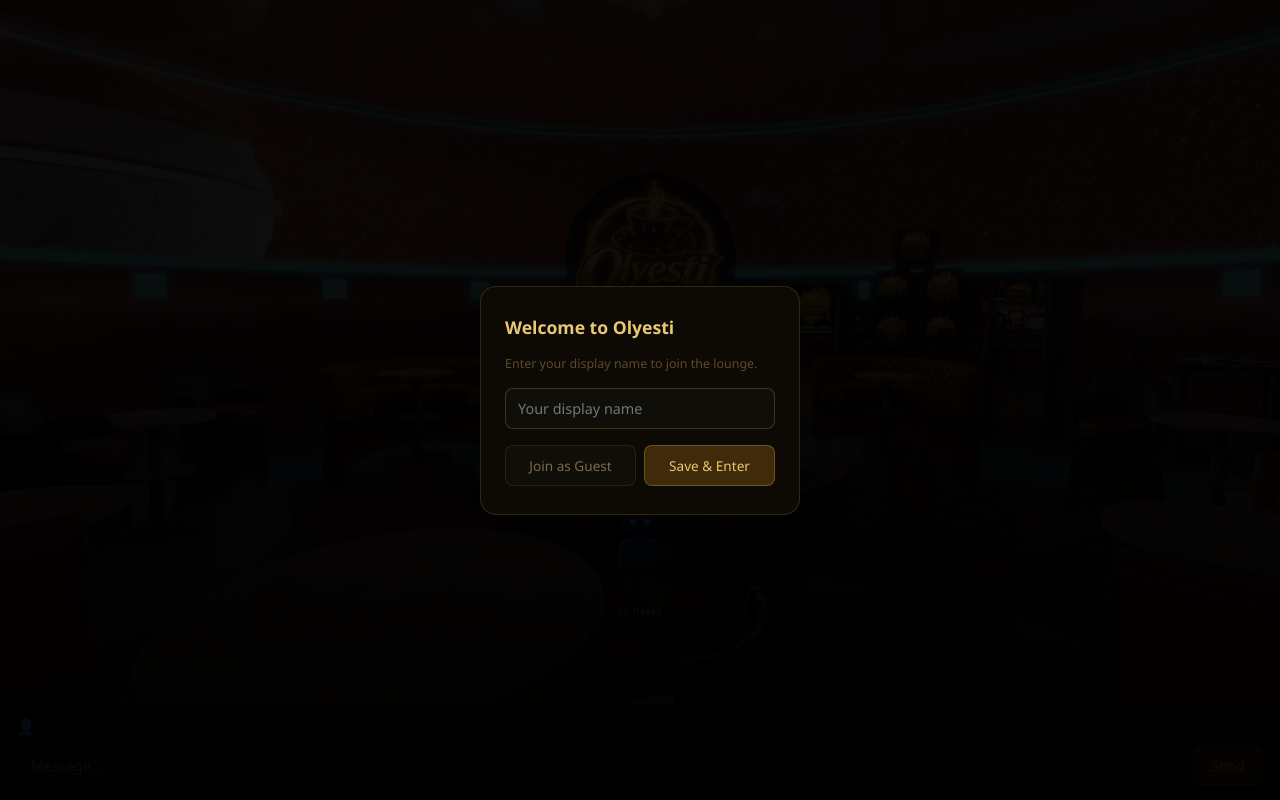
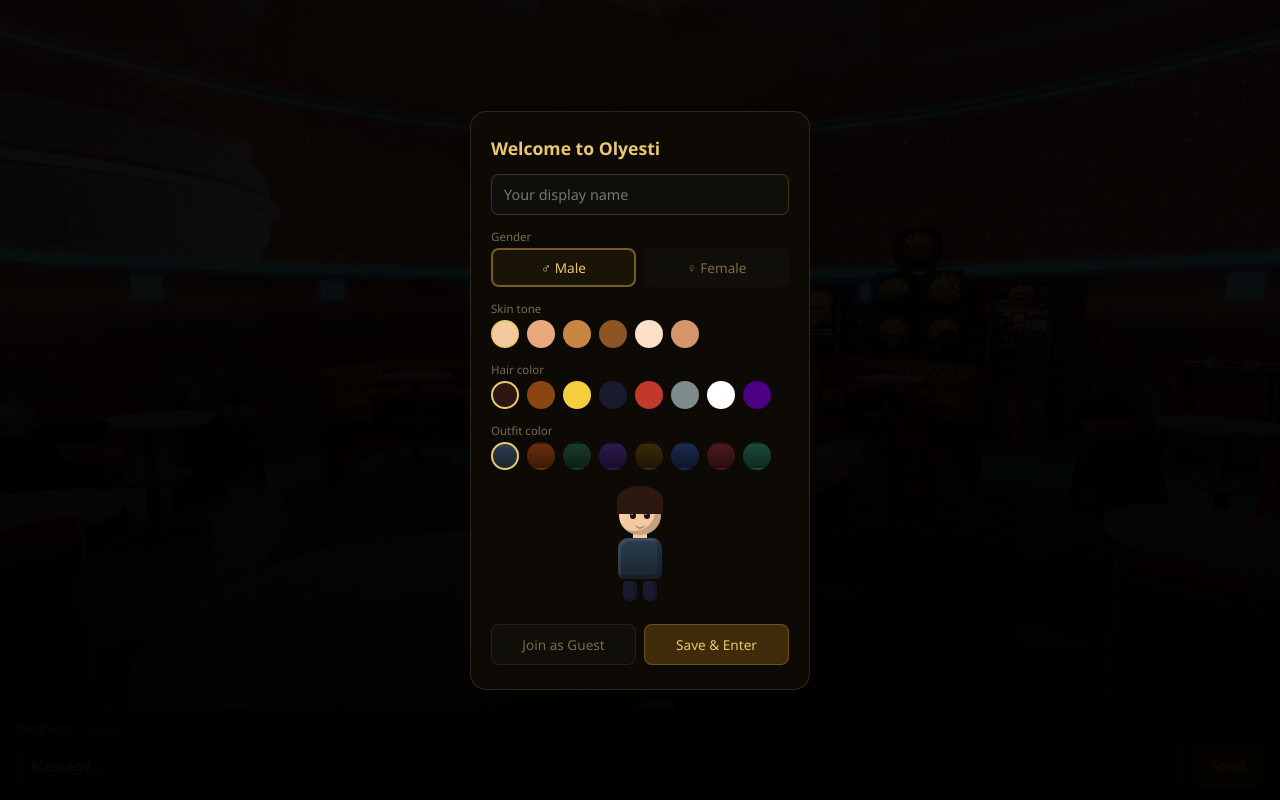
Before and after one commit to olyesti-sl/-olyesti-chat-bridge, a website: page public/index.html in a window 1280 px wide. Drawn offline with nearby package versions, Linux system fonts and the light colour scheme; no server answers.

Commit message:
Enhance avatar customization and identity management
Refactor avatar creation and update identity handling with gender and appearance options.

```diff
--- a/public/index.html
+++ b/public/index.html
@@ -17,29 +17,21 @@
   overflow: hidden;
 }
 
-#scene {
-  flex: 1;
-  position: relative;
-  overflow: hidden;
-}
+#scene { flex: 1; position: relative; overflow: hidden; }
 
 #bg {
-  position: absolute;
-  inset: 0;
+  position: absolute; inset: 0;
   background: url('lounge.jpg') center center / cover no-repeat;
   filter: brightness(0.75);
 }
 #bg::after {
-  content: '';
-  position: absolute;
-  inset: 0;
+  content: ''; position: absolute; inset: 0;
   background: linear-gradient(to bottom, transparent 40%, rgba(0,0,0,0.65) 100%);
 }
 
 #stage {
   position: absolute;
-  bottom: 10%;
-  left: 0; right: 0;
+  bottom: 10%; left: 0; right: 0;
   display: flex;
   align-items: flex-end;
   justify-content: center;
@@ -53,9 +45,7 @@
 #stage::-webkit-scrollbar { display: none; }
 
 .character {
-  display: flex;
-  flex-direction: column;
-  align-items: center;
+  display: flex; flex-direction: column; align-items: center;
   animation: float 3s ease-in-out infinite;
   flex-shrink: 0;
 }
@@ -70,7 +60,6 @@
   50% { transform: translateY(-7px); }
 }
 
-/* Speech bubble */
 .char-bubble {
   background: rgba(10,8,20,0.9);
   border: 1px solid rgba(255,220,100,0.25);
@@ -90,249 +79,93 @@
 }
 .char-bubble.visible { opacity: 1; }
 .char-bubble::after {
-  content: '';
-  position: absolute;
-  bottom: -7px; left: 50%;
-  transform: translateX(-50%);
+  content: ''; position: absolute;
+  bottom: -7px; left: 50%; transform: translateX(-50%);
   border: 7px solid transparent;
   border-top-color: rgba(255,220,100,0.25);
   border-bottom: none;
 }
 
-/* 3D Avatar */
-.avatar {
-  position: relative;
-  width: 60px;
-  height: 100px;
-  display: flex;
-  flex-direction: column;
-  align-items: center;
+/* Avatar */
+.avatar { position: relative; width: 60px; height: 110px; display: flex; flex-direction: column; align-items: center; }
+.av-hair { position: absolute; top: -6px; width: 46px; height: 28px; border-radius: 50% 50% 0 0; z-index: 3; }
+.av-hair.long::after {
+  content: ''; position: absolute;
+  top: 18px; left: -2px; right: -2px; height: 30px;
+  border-radius: 0 0 8px 8px;
+  background: inherit;
+  z-index: -1;
+}
+.av-head { width: 42px; height: 42px; border-radius: 50%; position: relative; z-index: 2; margin-top: 4px; box-shadow: inset -6px -4px 0 rgba(0,0,0,0.2), inset 4px 4px 0 rgba(255,255,255,0.08); }
+.av-eyes { position: absolute; top: 16px; left: 50%; transform: translateX(-50%); display: flex; gap: 8px; z-index: 4; }
+.av-eye { width: 6px; height: 7px; background: #1a1010; border-radius: 50%; position: relative; }
+.av-eye::after { content: ''; position: absolute; top: 1px; left: 1px; width: 2px; height: 2px; background: rgba(255,255,255,0.7); border-radius: 50%; }
+.av-mouth { position: absolute; top: 28px; left: 50%; transform: translateX(-50%); width: 10px; height: 5px; border-bottom: 2px solid rgba(0,0,0,0.3); border-radius: 0 0 6px 6px; z-index: 4; }
+.av-neck { width: 14px; height: 8px; margin-top: -2px; z-index: 1; }
+
+/* Male body */
+.av-body { width: 44px; height: 44px; border-radius: 10px 10px 6px 6px; margin-top: -2px; position: relative; box-shadow: inset -5px -4px 0 rgba(0,0,0,0.2), inset 3px 3px 0 rgba(255,255,255,0.07); z-index: 1; }
+
+/* Female body — wider hips, narrower shoulders */
+.av-body.female {
+  width: 38px;
+  border-radius: 8px 8px 14px 14px;
+  clip-path: polygon(8% 0%, 92% 0%, 100% 40%, 110% 100%, -10% 100%, 0% 40%);
 }
 
-/* Hair */
-.av-hair {
-  position: absolute;
-  top: -6px;
-  width: 46px;
-  height: 28px;
-  border-radius: 50% 50% 0 0;
-  z-index: 3;
-}
+.av-legs { display: flex; gap: 6px; margin-top: 2px; }
+.av-leg { width: 14px; height: 20px; border-radius: 4px 4px 6px 6px; box-shadow: inset -3px -2px 0 rgba(0,0,0,0.2); }
 
-/* Head */
-.av-head {
-  width: 42px;
-  height: 42px;
-  border-radius: 50%;
-  position: relative;
-  z-index: 2;
-  margin-top: 4px;
-  box-shadow: inset -6px -4px 0 rgba(0,0,0,0.2), inset 4px 4px 0 rgba(255,255,255,0.08);
-}
+/* Female legs — slightly longer */
+.av-leg.female { height: 24px; width: 12px; }
 
-/* Eyes */
-.av-eyes {
-  position: absolute;
-  top: 16px;
-  left: 50%;
-  transform: translateX(-50%);
-  display: flex;
-  gap: 8px;
-  z-index: 4;
-}
-.av-eye {
-  width: 6px;
-  height: 7px;
-  background: #1a1010;
-  border-radius: 50%;
-  position: relative;
-}
-.av-eye::after {
-  content: '';
-  position: absolute;
-  top: 1px; left: 1px;
-  width: 2px; height: 2px;
-  background: rgba(255,255,255,0.7);
-  border-radius: 50%;
-}
-
-/* Mouth */
-.av-mouth {
-  position: absolute;
-  top: 28px;
-  left: 50%;
-  transform: translateX(-50%);
-  width: 10px;
-  height: 5px;
-  border-bottom: 2px solid rgba(0,0,0,0.3);
-  border-radius: 0 0 6px 6px;
-  z-index: 4;
-}
-
-/* Neck */
-.av-neck {
-  width: 14px;
-  height: 8px;
-  margin-top: -2px;
-  z-index: 1;
-}
-
-/* Body/torso */
-.av-body {
-  width: 44px;
-  height: 44px;
-  border-radius: 10px 10px 6px 6px;
-  margin-top: -2px;
-  position: relative;
-  box-shadow: inset -5px -4px 0 rgba(0,0,0,0.2), inset 3px 3px 0 rgba(255,255,255,0.07);
-  z-index: 1;
-}
-
-/* Legs */
-.av-legs {
-  display: flex;
-  gap: 6px;
-  margin-top: 2px;
-}
-.av-leg {
-  width: 14px;
-  height: 20px;
-  border-radius: 4px 4px 6px 6px;
-  box-shadow: inset -3px -2px 0 rgba(0,0,0,0.2);
-}
-
-.char-name {
-  font-size: 0.65rem;
-  color: rgba(255,220,140,0.7);
-  margin-top: 6px;
-  letter-spacing: 0.06em;
-  white-space: nowrap;
-  text-shadow: 0 1px 6px rgba(0,0,0,1);
-}
-
-.char-shadow {
-  width: 44px; height: 8px;
-  background: rgba(0,0,0,0.45);
-  border-radius: 50%;
-  filter: blur(5px);
-  margin-top: 3px;
-}
-
-/* Skin tones */
-.skin-0 { background: #f5c9a0; }
-.skin-1 { background: #e8a87c; }
-.skin-2 { background: #c68642; }
-.skin-3 { background: #8d5524; }
-.skin-4 { background: #fde0c8; }
-.skin-5 { background: #d4956a; }
-
-/* Hair colors */
-.hair-0 { background: #2c1810; }
-.hair-1 { background: #8b4513; }
-.hair-2 { background: #f4d03f; }
-.hair-3 { background: #1a1a2e; }
-.hair-4 { background: #c0392b; }
-.hair-5 { background: #7f8c8d; }
-
-/* Outfit colors */
-.outfit-0 { background: linear-gradient(180deg,#2c3e50,#1a252f); }
-.outfit-1 { background: linear-gradient(180deg,#6b2d0e,#3d1a08); }
-.outfit-2 { background: linear-gradient(180deg,#1a3a2a,#0d1f15); }
-.outfit-3 { background: linear-gradient(180deg,#2d1a4e,#180d2a); }
-.outfit-4 { background: linear-gradient(180deg,#3a2a0a,#1e1505); }
-.outfit-5 { background: linear-gradient(180deg,#1a2a4e,#0d1528); }
-
-/* Pants */
-.pants-0 { background: #1a1a2e; }
-.pants-1 { background: #2c1810; }
-.pants-2 { background: #0d2a1a; }
-.pants-3 { background: #2a1a0d; }
-.pants-4 { background: #1a0d2a; }
-.pants-5 { background: #0d1a2a; }
-
-/* Neck skin match */
-.neck-0 { background: #f5c9a0; }
-.neck-1 { background: #e8a87c; }
-.neck-2 { background: #c68642; }
-.neck-3 { background: #8d5524; }
-.neck-4 { background: #fde0c8; }
-.neck-5 { background: #d4956a; }
+.char-name { font-size: 0.65rem; color: rgba(255,220,140,0.7); margin-top: 6px; letter-spacing: 0.06em; white-space: nowrap; text-shadow: 0 1px 6px rgba(0,0,0,1); }
+.char-shadow { width: 44px; height: 8px; background: rgba(0,0,0,0.45); border-radius: 50%; filter: blur(5px); margin-top: 3px; }
 
 /* Footer */
-footer {
-  background: rgba(6,4,2,0.96);
-  border-top: 1px solid rgba(255,200,80,0.12);
-  padding: 10px 16px 14px;
-  z-index: 20;
-  display: flex;
-  flex-direction: column;
-  gap: 8px;
-}
-#identityBar {
-  display: flex;
-  align-items: center;
-  gap: 8px;
-  font-size: 0.75rem;
-  color: #555;
-}
-#identityBar #myAvatar { font-size: 1rem; }
+footer { background: rgba(6,4,2,0.96); border-top: 1px solid rgba(255,200,80,0.12); padding: 10px 16px 14px; z-index: 20; display: flex; flex-direction: column; gap: 8px; }
+#identityBar { display: flex; align-items: center; gap: 8px; font-size: 0.75rem; color: #555; }
 #identityBar #myName { color: #7a6a4a; }
 #changeId { cursor: pointer; color: #3a3020; text-decoration: underline; font-size: 0.7rem; }
 #changeId:hover { color: #aa9060; }
 #compose { display: flex; gap: 8px; }
 input, button { font-family: inherit; font-size: 0.9rem; border: none; outline: none; }
-#msgInput {
-  flex: 1;
-  background: #100e08;
-  color: #e8d8b0;
-  border: 1px solid rgba(255,200,80,0.15);
-  border-radius: 10px;
-  padding: 10px 14px;
-}
+#msgInput { flex: 1; background: #100e08; color: #e8d8b0; border: 1px solid rgba(255,200,80,0.15); border-radius: 10px; padding: 10px 14px; }
 #msgInput:focus { border-color: rgba(255,200,80,0.35); }
-#sendBtn {
-  background: rgba(180,120,20,0.25);
-  color: #d4a840;
-  border: 1px solid rgba(255,200,80,0.2);
-  border-radius: 10px;
-  padding: 10px 18px;
-  cursor: pointer;
-  transition: background 0.2s;
-}
+#sendBtn { background: rgba(180,120,20,0.25); color: #d4a840; border: 1px solid rgba(255,200,80,0.2); border-radius: 10px; padding: 10px 18px; cursor: pointer; transition: background 0.2s; }
 #sendBtn:hover { background: rgba(180,120,20,0.4); color: #ffcc60; }
 
 /* Modal */
-#modal {
-  position: fixed; inset: 0;
-  background: rgba(0,0,0,0.92);
-  display: flex; align-items: center; justify-content: center;
-  z-index: 200;
-}
-#modalBox {
-  background: #0d0a06;
-  border: 1px solid rgba(255,200,80,0.15);
-  border-radius: 16px;
-  padding: 28px 24px;
-  width: 320px;
-  display: flex; flex-direction: column; gap: 16px;
-}
+#modal { position: fixed; inset: 0; background: rgba(0,0,0,0.92); display: flex; align-items: center; justify-content: center; z-index: 200; overflow-y: auto; padding: 20px; }
+#modalBox { background: #0d0a06; border: 1px solid rgba(255,200,80,0.15); border-radius: 16px; padding: 24px 20px; width: 340px; display: flex; flex-direction: column; gap: 14px; }
 #modalBox h2 { font-size: 1.1rem; color: #e8c870; }
 #modalBox p { font-size: 0.78rem; color: #5a4a2a; }
-#nameInput {
-  background: #100e08;
-  color: #e8d8b0;
-  border: 1px solid rgba(255,200,80,0.2);
-  border-radius: 8px;
-  padding: 10px 12px;
-  font-size: 0.9rem;
-  font-family: inherit;
-  width: 100%;
+#nameInput { background: #100e08; color: #e8d8b0; border: 1px solid rgba(255,200,80,0.2); border-radius: 8px; padding: 10px 12px; font-size: 0.9rem; font-family: inherit; width: 100%; }
+
+.picker-label { font-size: 0.72rem; color: #7a6a4a; margin-bottom: 4px; }
+.swatch-row { display: flex; gap: 8px; flex-wrap: wrap; }
+.swatch {
+  width: 28px; height: 28px; border-radius: 50%; cursor: pointer;
+  border: 2px solid transparent; transition: border-color 0.15s, transform 0.15s;
 }
+.swatch:hover { transform: scale(1.15); }
+.swatch.selected { border-color: #e8c870; }
+
+/* Gender toggle */
+.gender-row { display: flex; gap: 8px; }
+.gender-btn {
+  flex: 1; padding: 8px; border-radius: 8px; cursor: pointer;
+  font-family: inherit; font-size: 0.85rem;
+  background: #100e08; color: #7a6a4a;
+  border: 2px solid transparent; transition: all 0.15s;
+}
+.gender-btn.selected { border-color: rgba(255,200,80,0.4); color: #e8c870; background: #1a1408; }
+
+/* Avatar preview */
+#previewWrap { display: flex; justify-content: center; padding: 8px 0; }
+
 .modal-btns { display: flex; gap: 8px; }
-.modal-btns button {
-  flex: 1; padding: 10px; border-radius: 8px;
-  cursor: pointer; font-family: inherit; font-size: 0.85rem;
-}
+.modal-btns button { flex: 1; padding: 10px; border-radius: 8px; cursor: pointer; font-family: inherit; font-size: 0.85rem; }
 #guestBtn { background: #100e08; color: #7a6a4a; border: 1px solid rgba(255,200,80,0.1); }
 #saveBtn { background: rgba(180,120,20,0.3); color: #e8c870; border: 1px solid rgba(255,200,80,0.25); }
 #guestBtn:hover { background: #181408; }
@@ -344,8 +177,33 @@
 <div id="modal">
   <div id="modalBox">
     <h2>Welcome to Olyesti</h2>
-    <p>Enter your display name to join the lounge.</p>
     <input id="nameInput" type="text" placeholder="Your display name" maxlength="32" />
+
+    <div>
+      <div class="picker-label">Gender</div>
+      <div class="gender-row">
+        <button class="gender-btn selected" data-gender="male">♂ Male</button>
+        <button class="gender-btn" data-gender="female">♀ Female</button>
+      </div>
+    </div>
+
+    <div>
+      <div class="picker-label">Skin tone</div>
+      <div class="swatch-row" id="skinPicker"></div>
+    </div>
+
+    <div>
+      <div class="picker-label">Hair color</div>
+      <div class="swatch-row" id="hairPicker"></div>
+    </div>
+
+    <div>
+      <div class="picker-label">Outfit color</div>
+      <div class="swatch-row" id="outfitPicker"></div>
+    </div>
+
+    <div id="previewWrap"></div>
+
     <div class="modal-btns">
       <button id="guestBtn">Join as Guest</button>
       <button id="saveBtn">Save & Enter</button>
@@ -358,17 +216,14 @@
   <div id="stage">
     <div class="character" id="char-sl">
       <div class="char-bubble visible" id="bubble-sl">Connected to Second Life</div>
-      <div class="avatar" id="avatar-sl">
+      <div class="avatar">
         <div class="av-hair hair-3"></div>
-        <div class="av-head skin-0" style="background:#0d1a2e;box-shadow:inset -6px -4px 0 rgba(0,0,0,0.3);">
+        <div class="av-head" style="background:#0d1a2e;">
           <div class="av-eyes"><div class="av-eye" style="background:#00aaff;"></div><div class="av-eye" style="background:#00aaff;"></div></div>
         </div>
-        <div class="av-neck neck-0" style="background:#0d1a2e;"></div>
+        <div class="av-neck" style="background:#0d1a2e;"></div>
         <div class="av-body outfit-5"></div>
-        <div class="av-legs">
-          <div class="av-leg pants-0"></div>
-          <div class="av-leg pants-0"></div>
-        </div>
+        <div class="av-legs"><div class="av-leg pants-0"></div><div class="av-leg pants-0"></div></div>
       </div>
       <div class="char-name">SL Relay</div>
       <div class="char-shadow"></div>
@@ -378,8 +233,7 @@
 
 <footer>
   <div id="identityBar">
-    <span id="myAvatar">👤</span>
-    <span id="myName"></span>
+    <span id="myName">Not joined</span>
     <span id="changeId">change</span>
   </div>
   <div id="compose">
@@ -389,85 +243,131 @@
 </footer>
 
 <script>
-const SKIN = ['skin-0','skin-1','skin-2','skin-3','skin-4','skin-5'];
-const HAIR = ['hair-0','hair-1','hair-2','hair-3','hair-4','hair-5'];
-const OUTFIT = ['outfit-0','outfit-1','outfit-2','outfit-3','outfit-4','outfit-5'];
-const PANTS = ['pants-0','pants-1','pants-2','pants-3','pants-4','pants-5'];
-const NECK = ['neck-0','neck-1','neck-2','neck-3','neck-4','neck-5'];
+const SKIN_COLORS = ['#f5c9a0','#e8a87c','#c68642','#8d5524','#fde0c8','#d4956a'];
+const HAIR_COLORS = ['#2c1810','#8b4513','#f4d03f','#1a1a2e','#c0392b','#7f8c8d','#ffffff','#4a0080'];
+const OUTFIT_COLORS = [
+  ['#2c3e50','#1a252f'],['#6b2d0e','#3d1a08'],['#1a3a2a','#0d1f15'],
+  ['#2d1a4e','#180d2a'],['#3a2a0a','#1e1505'],['#1a2a4e','#0d1528'],
+  ['#4a1a1a','#2a0d0d'],['#1a4a3a','#0d2a20']
+];
+const PANTS_COLORS = ['#1a1a2e','#2c1810','#0d2a1a','#2a1a0d','#1a0d2a','#0d1a2a'];
 
-function hash(str) {
+let selSkin = 0, selHair = 0, selOutfit = 0, selGender = 'male';
+
+function makeSwatch(container, colors, selected, onSelect) {
+  colors.forEach((c, i) => {
+    const s = document.createElement('div');
+    s.className = 'swatch' + (i === selected ? ' selected' : '');
+    s.style.background = Array.isArray(c) ? `linear-gradient(180deg,${c[0]},${c[1]})` : c;
+    s.onclick = () => {
+      container.querySelectorAll('.swatch').forEach(x => x.classList.remove('selected'));
+      s.classList.add('selected');
+      onSelect(i);
+      updatePreview();
+    };
+    container.appendChild(s);
+  });
+}
+
+makeSwatch(document.getElementById('skinPicker'), SKIN_COLORS, selSkin, i => selSkin = i);
+makeSwatch(document.getElementById('hairPicker'), HAIR_COLORS, selHair, i => selHair = i);
+makeSwatch(document.getElementById('outfitPicker'), OUTFIT_COLORS, selOutfit, i => selOutfit = i);
+
+document.querySelectorAll('.gender-btn').forEach(btn => {
+  btn.onclick = () => {
+    document.querySelectorAll('.gender-btn').forEach(b => b.classList.remove('selected'));
+    btn.classList.add('selected');
+    selGender = btn.dataset.gender;
+    updatePreview();
+  };
+});
+
+function buildAvatarEl(skin, hair, outfit, pants, gender) {
+  const isFemale = gender === 'female';
+  const wrap = document.createElement('div');
+  wrap.className = 'avatar';
+  const hairEl = document.createElement('div');
+  hairEl.className = 'av-hair' + (isFemale ? ' long' : '');
+  hairEl.style.background = HAIR_COLORS[hair];
+  const head = document.createElement('div');
+  head.className = 'av-head';
+  head.style.background = SKIN_COLORS[skin];
+  head.innerHTML = `<div class="av-eyes"><div class="av-eye"></div><div class="av-eye"></div></div><div class="av-mouth"></div>`;
+  const neck = document.createElement('div');
+  neck.className = 'av-neck';
+  neck.style.background = SKIN_COLORS[skin];
+  const body = document.createElement('div');
+  body.className = 'av-body' + (isFemale ? ' female' : '');
+  body.style.background = `linear-gradient(180deg,${OUTFIT_COLORS[outfit][0]},${OUTFIT_COLORS[outfit][1]})`;
+  const legs = document.createElement('div');
+  legs.className = 'av-legs';
+  for (let i = 0; i < 2; i++) {
+    const leg = document.createElement('div');
+    leg.className = 'av-leg' + (isFemale ? ' female' : '');
+    leg.style.background = PANTS_COLORS[pants];
+    legs.appendChild(leg);
+  }
+  wrap.appendChild(hairEl);
+  wrap.appendChild(head);
+  wrap.appendChild(neck);
+  wrap.appendChild(body);
+  wrap.appendChild(legs);
+  return wrap;
+}
+
+function hashName(name) {
   let h = 0;
-  for (let i = 0; i < str.length; i++) h = (h * 31 + str.charCodeAt(i)) & 0xfffff;
+  for (let i = 0; i < name.length; i++) h = (h * 31 + name.charCodeAt(i)) & 0xfffff;
   return h;
 }
 
-function buildAvatar(name) {
-  const h = hash(name);
-  const skin = SKIN[h % 6];
-  const hair = HAIR[(h >> 3) % 6];
-  const outfit = OUTFIT[(h >> 6) % 6];
-  const pants = PANTS[(h >> 9) % 6];
-  const neck = NECK[h % 6];
-
-  const wrap = document.createElement('div');
-  wrap.className = 'avatar';
-  wrap.innerHTML = `
-    <div class="av-hair ${hair}"></div>
-    <div class="av-head ${skin}">
-      <div class="av-eyes"><div class="av-eye"></div><div class="av-eye"></div></div>
-      <div class="av-mouth"></div>
-    </div>
-    <div class="av-neck ${neck}"></div>
-    <div class="av-body ${outfit}"></div>
-    <div class="av-legs">
-      <div class="av-leg ${pants}"></div>
-      <div class="av-leg ${pants}"></div>
-    </div>
-  `;
-  return wrap;
+function updatePreview() {
+  const pw = document.getElementById('previewWrap');
+  pw.innerHTML = '';
+  const pants = selSkin % PANTS_COLORS.length;
+  pw.appendChild(buildAvatarEl(selSkin, selHair, selOutfit, pants, selGender));
 }
+updatePreview();
 
 const nameInput = document.getElementById('nameInput');
 const modal = document.getElementById('modal');
 const stage = document.getElementById('stage');
 const msgInput = document.getElementById('msgInput');
 const myNameEl = document.getElementById('myName');
-const myAvatarEl = document.getElementById('myAvatar');
 
 let identity = null;
 const activeChars = {};
 
-function getOrCreateChar(key, name) {
+function getOrCreateChar(key, name, skin, hair, outfit, gender) {
   if (activeChars[key]) return activeChars[key];
-
   const char = document.createElement('div');
   char.className = 'character';
   char.style.animationDelay = (Object.keys(activeChars).length * 0.4) + 's';
-
   const bubble = document.createElement('div');
   bubble.className = 'char-bubble';
-
-  const avatar = buildAvatar(name);
-
+  const h = hashName(name);
+  const s = skin !== undefined ? skin : h % 6;
+  const ha = hair !== undefined ? hair : (h >> 3) % 8;
+  const o = outfit !== undefined ? outfit : (h >> 6) % 8;
+  const p = s % PANTS_COLORS.length;
+  const g = gender || 'male';
+  const avatar = buildAvatarEl(s, ha, o, p, g);
   const nameEl = document.createElement('div');
   nameEl.className = 'char-name';
   nameEl.textContent = name;
-
   const shadow = document.createElement('div');
   shadow.className = 'char-shadow';
-
   char.appendChild(bubble);
   char.appendChild(avatar);
   char.appendChild(nameEl);
   char.appendChild(shadow);
   stage.appendChild(char);
-
   activeChars[key] = { el: char, bubbleEl: bubble, timer: null };
   return activeChars[key];
 }
 
-function showMessage(key, name, text) {
-  const ch = getOrCreateChar(key, name);
+function showMessage(key, name, text, skin, hair, outfit, gender) {
+  const ch = getOrCreateChar(key, name, skin, hair, outfit, gender);
   ch.bubbleEl.textContent = text.slice(0, 120);
   ch.bubbleEl.classList.add('visible');
   if (ch.timer) clearTimeout(ch.timer);
@@ -477,12 +377,14 @@
 function handleMessage(msg) {
   const slBubble = document.getElementById('bubble-sl');
   if (msg.source === 'secondlife') {
-    showMessage('sl_' + msg.speaker, msg.speaker, msg.text);
+    const h = hashName(msg.speaker);
+    showMessage('sl_' + msg.speaker, msg.speaker, msg.text, h%6, (h>>3)%8, (h>>6)%8, 'male');
     slBubble.textContent = msg.speaker + ': ' + msg.text.slice(0, 80);
     slBubble.classList.add('visible');
     setTimeout(() => slBubble.classList.remove('visible'), 5000);
   } else {
-    showMessage('web_' + msg.speaker, msg.speaker, msg.text);
+    showMessage('web_' + msg.speaker, msg.speaker, msg.text,
+      msg.skin, msg.hair, msg.outfit, msg.gender);
   }
 }
 
@@ -497,26 +399,38 @@
 
 function applyIdentity() {
   myNameEl.textContent = identity.name;
-  getOrCreateChar('me', identity.name);
+  getOrCreateChar('me', identity.name, identity.skin, identity.hair, identity.outfit, identity.gender);
 }
 
 document.getElementById('saveBtn').onclick = () => {
   const name = nameInput.value.trim();
   if (!name) { nameInput.focus(); return; }
-  identity = { name, guest: false };
+  identity = { name, skin: selSkin, hair: selHair, outfit: selOutfit, gender: selGender, guest: false };
   localStorage.setItem('olyesti_identity', JSON.stringify(identity));
   applyIdentity();
   modal.style.display = 'none';
 };
 
 document.getElementById('guestBtn').onclick = () => {
-  identity = { name: 'Guest' + Math.floor(Math.random()*9000+1000), guest: true };
+  const name = 'Guest' + Math.floor(Math.random()*9000+1000);
+  const h = hashName(name);
+  identity = { name, skin: h%6, hair: (h>>3)%8, outfit: (h>>6)%8, gender: 'male', guest: true };
   applyIdentity();
   modal.style.display = 'none';
 };
 
 document.getElementById('changeId').onclick = () => {
-  nameInput.value = identity.guest ? '' : identity.name;
+  if (identity) {
+    nameInput.value = identity.guest ? '' : identity.name;
+    selSkin = identity.skin || 0;
+    selHair = identity.hair || 0;
+    selOutfit = identity.outfit || 0;
+    selGender = identity.gender || 'male';
+    document.querySelectorAll('.gender-btn').forEach(b => {
+      b.classList.toggle('selected', b.dataset.gender === selGender);
+    });
+    updatePreview();
+  }
   modal.style.display = 'flex';
 };
 
@@ -527,7 +441,11 @@
 function send() {
   const text = msgInput.value.trim();
   if (!text || !identity) return;
-  socket.emit('web-message', { name: identity.name, text });
+  socket.emit('web-message', {
+    name: identity.name, text,
+    skin: identity.skin, hair: identity.hair,
+    outfit: identity.outfit, gender: identity.gender
+  });
   msgInput.value = '';
 }
 
```
